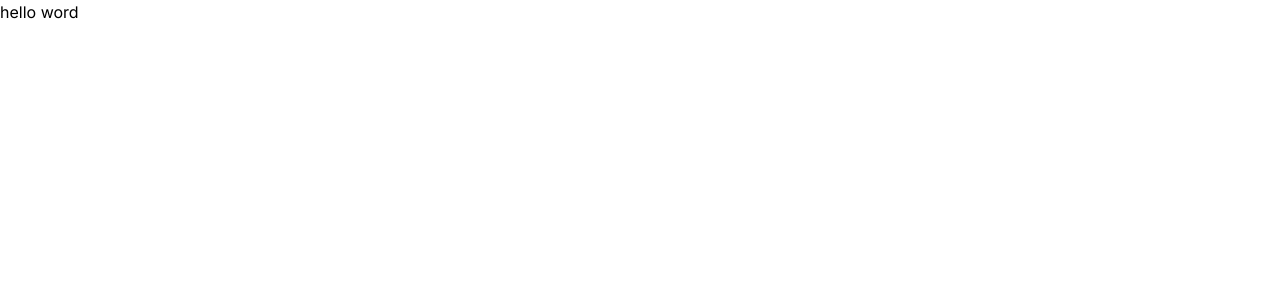
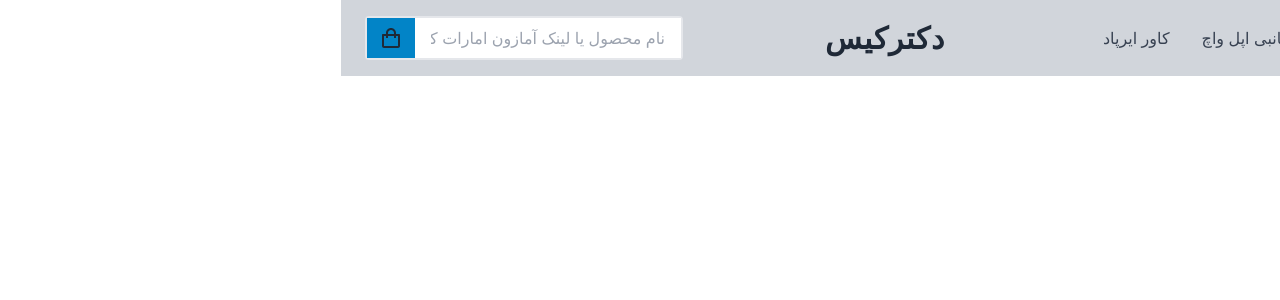
Before and after one commit to khchain/first-app, a Next.js app: page / in a window 1280 px wide. Shown: the top 300 px of the page. Built offline with nearby package versions, Linux system fonts and the light colour scheme.

Commit message:
navbar
add nav bar component

```diff
--- a/src/app/layout.tsx
+++ b/src/app/layout.tsx
@@ -1,6 +1,7 @@
 import type { Metadata } from 'next'
 import { Inter } from 'next/font/google'
 import './globals.css'
+import {Navbar} from '../components/navbar'
 
 const inter = Inter({ subsets: ['latin'] })
 
@@ -11,12 +12,13 @@ export const metadata: Metadata = {
 
 export default function RootLayout({
   children,
+
 }: {
   children: React.ReactNode
 }) {
   return (
-    <html lang="en">
-      <body className={inter.className}>{children}</body>
+    <html lang="en" dir='rtl'>
+      <body className={inter.className}><Navbar/>{children}</body>
     </html>
   )
 }
--- /dev/null
+++ b/src/components/navbar.tsx
@@ -0,0 +1,95 @@
+import React from "react";
+
+export function Navbar() {
+  return (
+    <nav id="header" className="w-full z-30 top-0 py-1 bg- bg-gray-300">
+      <div className="w-full container mx-auto flex flex-wrap items-center justify-between mt-0 px-6 py-3">
+        <label htmlFor="menu-toggle" className="cursor-pointer md:hidden block">
+          <svg
+            className="fill-current text-gray-900"
+            xmlns="http://www.w3.org/2000/svg"
+            width="20"
+            height="20"
+            viewBox="0 0 20 20"
+          >
+            <title>menu</title>
+            <path d="M0 3h20v2H0V3zm0 6h20v2H0V9zm0 6h20v2H0v-2z"></path>
+          </svg>
+        </label>
+        <input className="hidden" type="checkbox" id="menu-toggle" />
+
+        <div
+          className="hidden md:flex md:items-center md:w-auto w-full order-3 md:order-1"
+          id="menu"
+        >
+          <nav>
+            <ul className="md:flex items-center justify-between text-base text-gray-700 pt-4 md:pt-0">
+              <li>
+                <a
+                  className="inline-block no-underline hover:text-black hover:underline py-2 px-4"
+                  href="#"
+                >
+                  کیس ها
+                </a>
+              </li>
+              <li>
+                <a
+                  className="inline-block no-underline hover:text-black hover:underline py-2 px-4"
+                  href="#"
+                >
+                  محافظ صفحه نمایش و لنز
+                </a>
+              </li>
+              <li>
+                <a
+                  className="inline-block no-underline hover:text-black hover:underline py-2 px-4"
+                  href="#"
+                >
+                  جانبی اپل واچ
+                </a>
+              </li>
+              <li>
+                <a
+                  className="inline-block no-underline hover:text-black hover:underline py-2 px-4"
+                  href="#"
+                >
+                  کاور ایرپاد
+                </a>
+              </li>
+            </ul>
+          </nav>
+        </div>
+
+        <div className="order-1 md:order-2  ">
+          <a
+            className="flex items-center tracking-wide no-underline hover:no-underline font-bold text-gray-800 text-3xl "
+            href="#"
+          >
+            دکترکیس
+          </a>
+        </div>
+
+        <div className="order-2 md:order-3 flex items-center" id="nav-content">
+          <div className="flex border-2 border-gray-200 rounded ">
+            <input
+              type="text"
+              className="px-4 py-2"
+              placeholder="نام محصول یا لینک آمازون امارات کالای مورد نظر را وارد نمایید..."
+            />
+            <button className="px-1 bg-sky-600  ">
+              <svg
+                className="fill-current text-gray-800 m-2"
+                xmlns="http://www.w3.org/2000/svg"
+                width="24"
+                height="24"
+                viewBox="0 0 24 24"
+              >
+                <path d="M5,22h14c1.103,0,2-0.897,2-2V9c0-0.553-0.447-1-1-1h-3V7c0-2.757-2.243-5-5-5S7,4.243,7,7v1H4C3.447,8,3,8.447,3,9v11 C3,21.103,3.897,22,5,22z M9,7c0-1.654,1.346-3,3-3s3,1.346,3,3v1H9V7z M5,10h2v2h2v-2h6v2h2v-2h2l0.002,10H5V10z" />
+              </svg>
+            </button>
+          </div>
+        </div>
+      </div>
+    </nav>
+  );
+}
```
